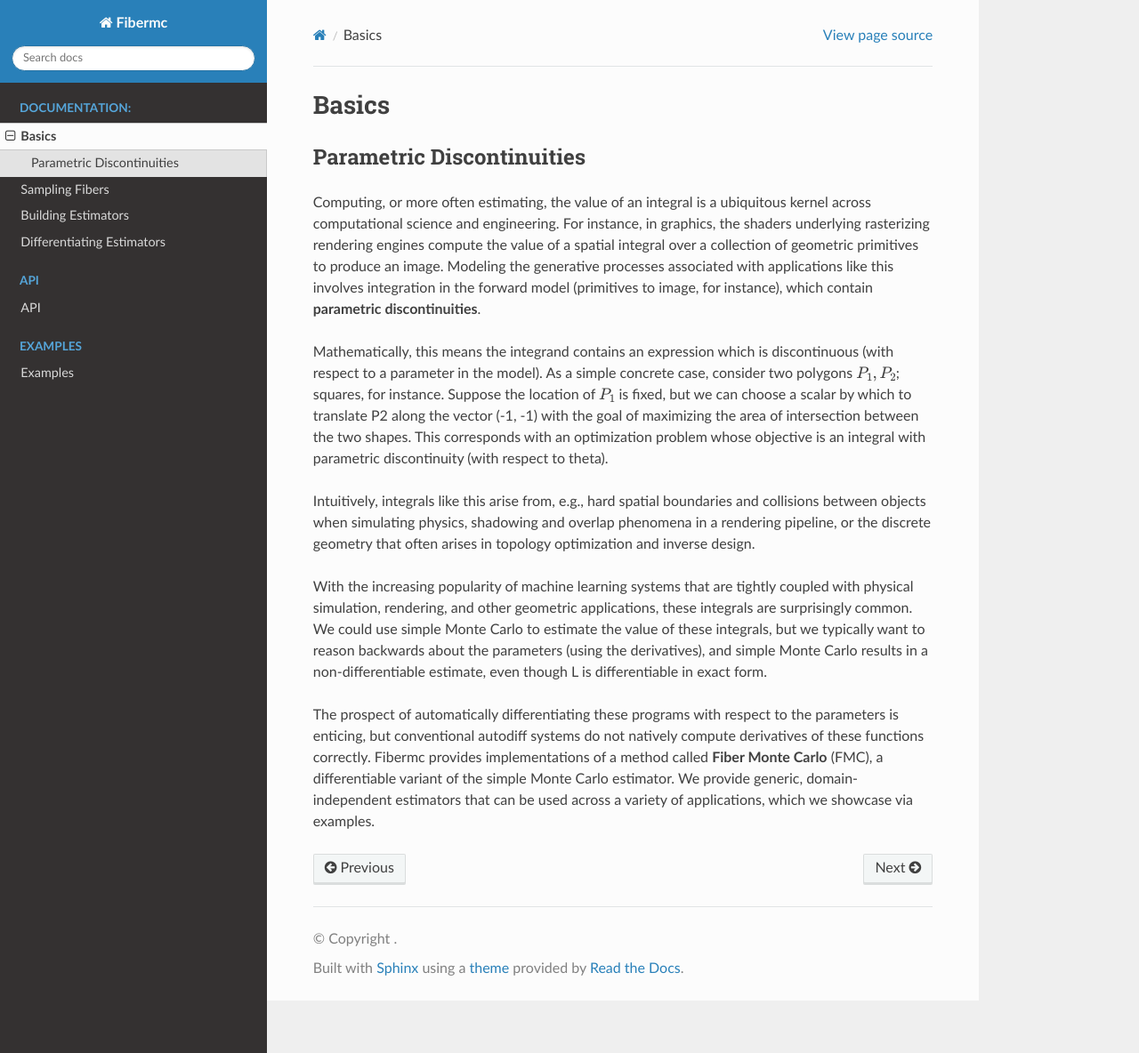
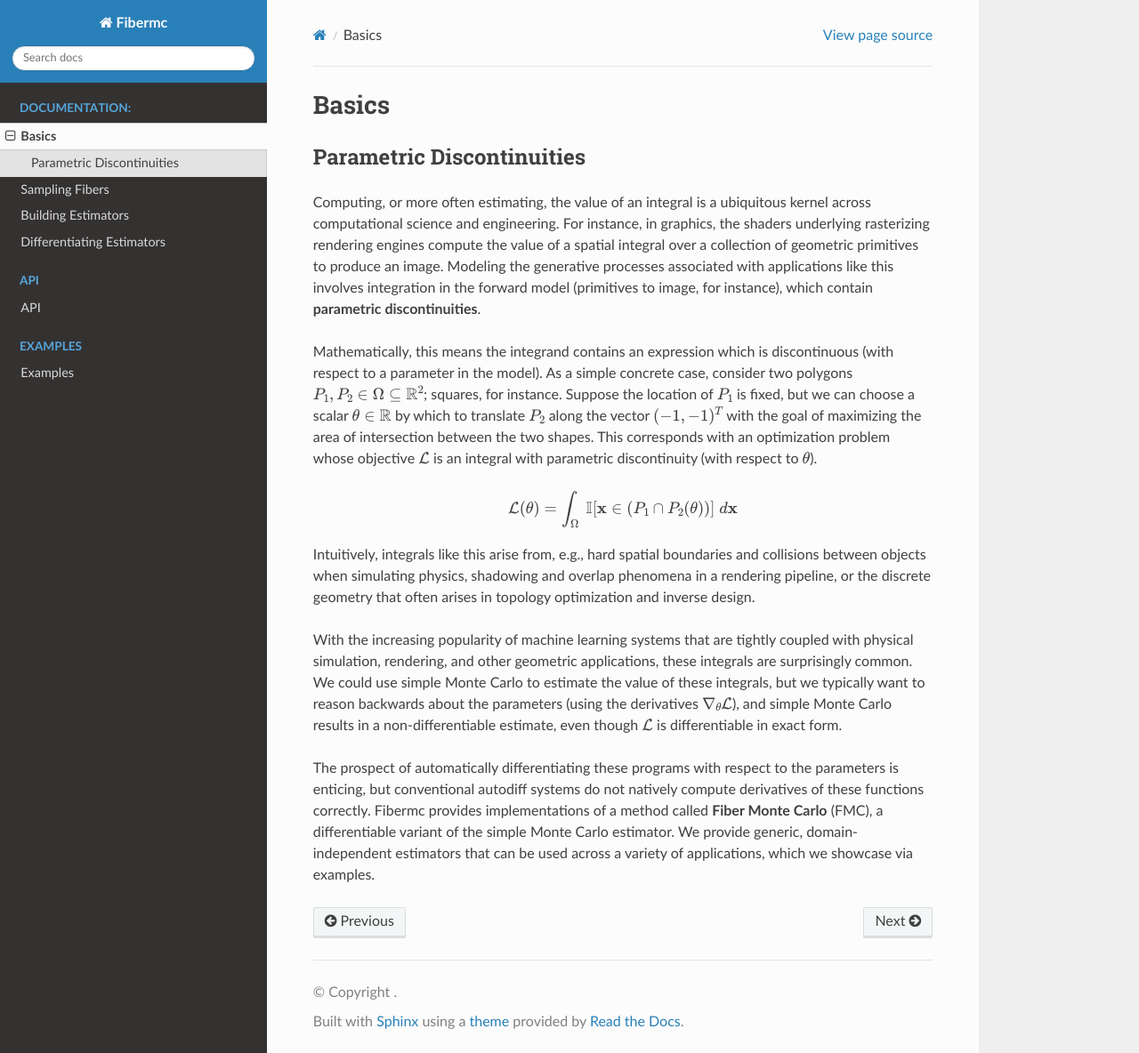
Before and after one commit to PrincetonLIPS/fibermc, a Sphinx documentation site: the page built from docs/basics.rst, in a window 1280 px wide and 1184 px high. Shown: the whole window at 89% size. Built offline with Sphinx 7.4.7 and the Read the Docs theme 3.1.0, drawn with Linux system fonts in a browser that asks for light colours.

Commit message:
doc: adds additional mathjax

```diff
--- a/docs/basics.rst
+++ b/docs/basics.rst
@@ -7,14 +7,19 @@ Computing, or more often estimating, the value of an integral is a ubiquitous ke
 Modeling the generative processes associated with applications like this involves integration in the forward model (primitives to image, for instance), which contain **parametric discontinuities**.
 
 Mathematically, this means the integrand contains an expression which is discontinuous (with respect to a parameter in the model).
-As a simple concrete case, consider two polygons :math:`P_1, P_2`; squares, for instance.
-Suppose the location of :math:`P_1` is fixed, but we can choose a scalar by which to translate P2 along the vector (-1, -1) with the goal of maximizing the area of intersection between the two shapes.
-This corresponds with an optimization problem whose objective is an integral with parametric discontinuity (with respect to theta).
+As a simple concrete case, consider two polygons :math:`P_1, P_2 \in \Omega \subseteq \mathbb{R}^2`; squares, for instance.
+Suppose the location of :math:`P_1` is fixed, but we can choose a scalar :math:`\theta \in \mathbb{R}` by which to translate :math:`P_2` along the vector :math:`(-1, -1)^T` with the goal of maximizing the area of intersection between the two shapes.
+This corresponds with an optimization problem whose objective :math:`\mathcal{L}` is an integral with parametric discontinuity (with respect to :math:`\theta`).
+
+.. math::
+
+   \mathcal{L}(\theta) = \int_{\Omega} \; \mathbb{I}[\mathbf{x} \in (P_1 \cap P_2(\theta))] \; d\mathbf{x}
 
 Intuitively, integrals like this arise from, e.g., hard spatial boundaries and collisions between objects when simulating physics, shadowing and overlap phenomena in a rendering pipeline, or the discrete geometry that often arises in topology optimization and inverse design.
 
 With the increasing popularity of machine learning systems that are tightly coupled with physical simulation, rendering, and other geometric applications, these integrals are surprisingly common.
-We could use simple Monte Carlo to estimate the value of these integrals, but we typically want to reason backwards about the parameters (using the derivatives), and simple Monte Carlo results in a non-differentiable estimate, even though L is differentiable in exact form.
+We could use simple Monte Carlo to estimate the value of these integrals, but we typically want to reason backwards about the parameters (using the derivatives :math:`\nabla_{\theta}\mathcal{L}`),
+and simple Monte Carlo results in a non-differentiable estimate, even though :math:`\mathcal{L}` is differentiable in exact form.
 
 The prospect of automatically differentiating these programs with respect to the parameters is enticing, but conventional autodiff systems do not natively compute derivatives of these functions correctly.
 Fibermc provides implementations of a method called **Fiber Monte Carlo** (FMC), a differentiable variant of the simple Monte Carlo estimator.
```
